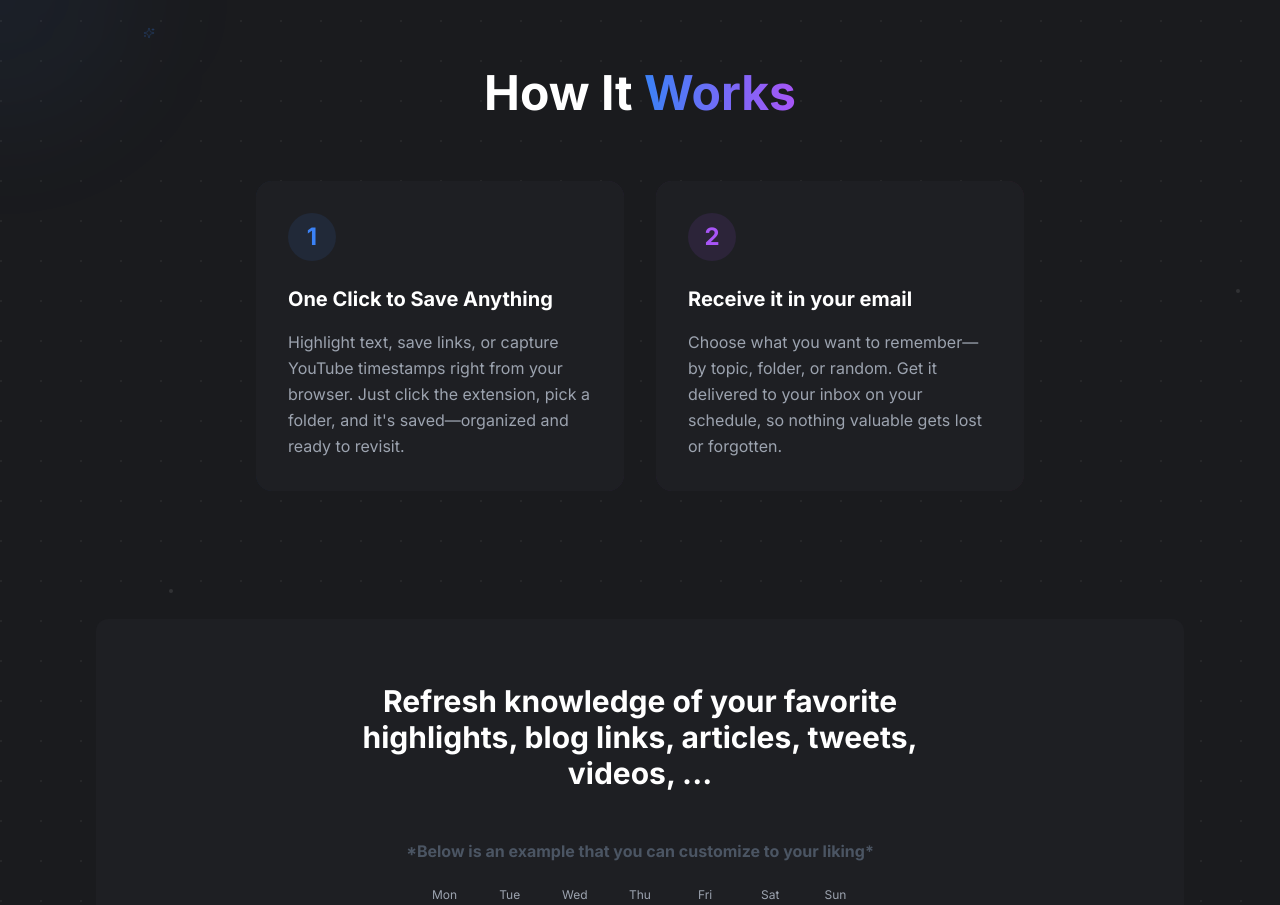
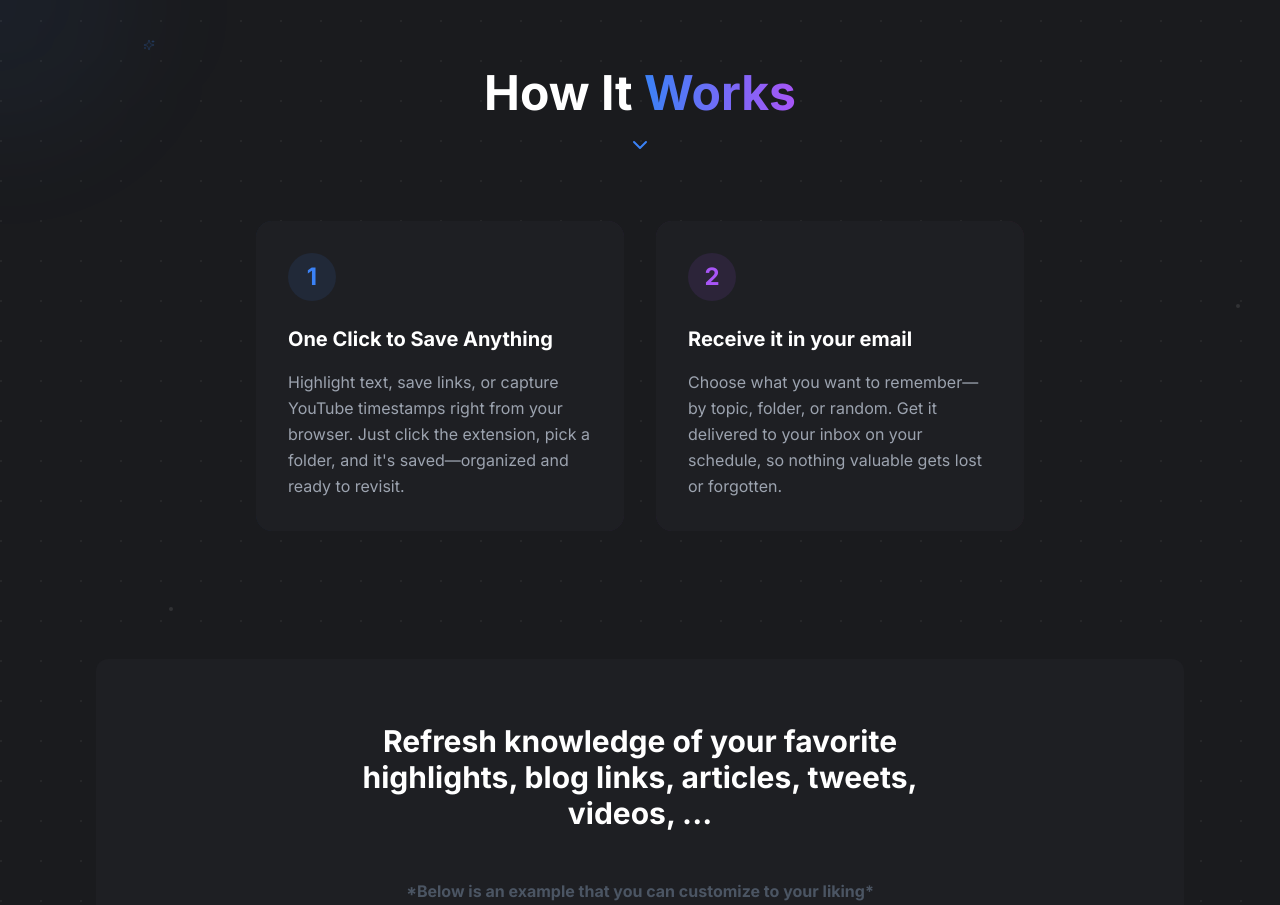
Before and after one commit to timbabnik/ailearning, a Next.js app: page / in a window 1280 px wide. Shown: the part 1060-1965 px from the top of the page. Built offline with nearby package versions, Linux system fonts and the light colour scheme.

Commit message:
howitworks

```diff
--- a/app/page.js
+++ b/app/page.js
@@ -411,6 +411,9 @@ const handleSubmit = async (e) => {
 
                   <h2 className="text-4xl sm:text-5xl font-bold text-white mt-4 mb-6">
                     How It <span className="text-transparent bg-clip-text bg-gradient-to-r from-blue-500 to-purple-500">Works</span>
+                    <div className="flex justify-center mt-4">
+                      <ChevronRight className="w-6 h-6 text-blue-500 transform rotate-90" />
+                    </div>
                   </h2>
 
                 </div>
```
